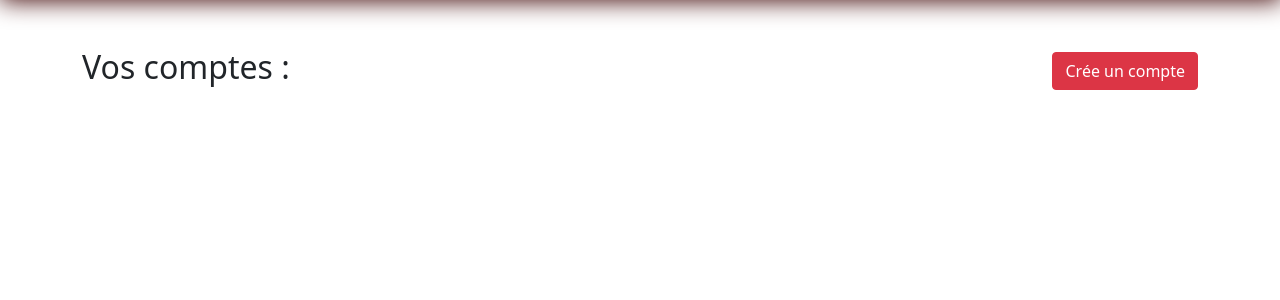
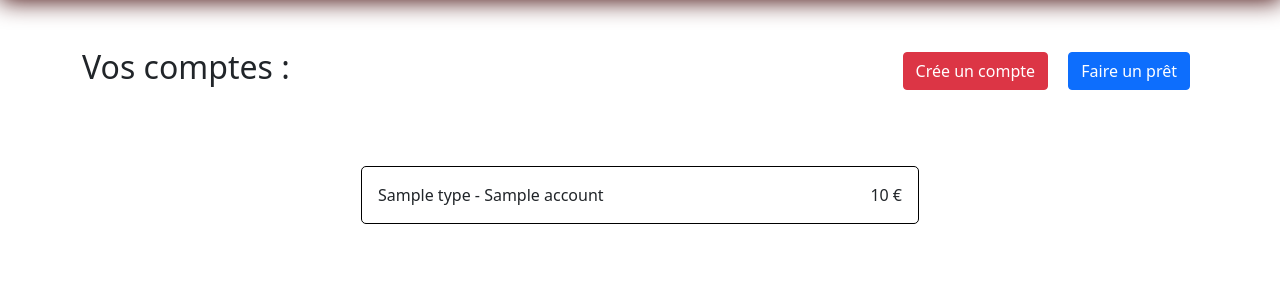
Before and after one commit to ValMgr/BNB-Baribas, a Symfony app: template templates/account/index.html.twig in a window 1280 px wide. Shown: the part 72-372 px from the top of the page. Run offline with Twig, Linux system fonts and the light colour scheme; the template is opened without the code that fills it: most values are stand-ins (such as "Sample title", 1, 10 or a date in 2020); some libraries are stand-ins or nearby versions.

Commit message:
Display user's account

```diff
--- a/templates/account/index.html.twig
+++ b/templates/account/index.html.twig
@@ -7,8 +7,28 @@
     <div class="container">
         <div class="d-flex justify-content-between align-items-center">
             <h2>Vos comptes :</h2>
-            <a href="/account" class="btn btn-danger">Crée un compte</a>
+            <div class="actions">
+                <a href="/account/create" class="btn btn-danger mx-2">Crée un compte</a>
+                <a href="/account/loan" class="btn btn-primary mx-2">Faire un prêt</a>
+            </div>
         </div>
+
+        <ul class="list-group mt-5 w-50 mx-auto">
+            {% for account in accounts %}
+                <li class="account-item mt-4 d-flex justify-content-between align-items-center">
+                    {{ account.type }} - {{ account.name }}
+                    <span class="amount">{{ account.amount }} €</span>
+                </li>
+            {% endfor %}
+        </ul>
     </div>
 
+    <style>
+        .account-item{
+            border: 1px solid #000;
+            border-radius: 5px;
+            padding: 1em;
+        }
+    </style>
+
 {% endblock %}
```
Also changed, not shown: src/Controller/AccountController.php (+46 -2 lines), 1 other file.
